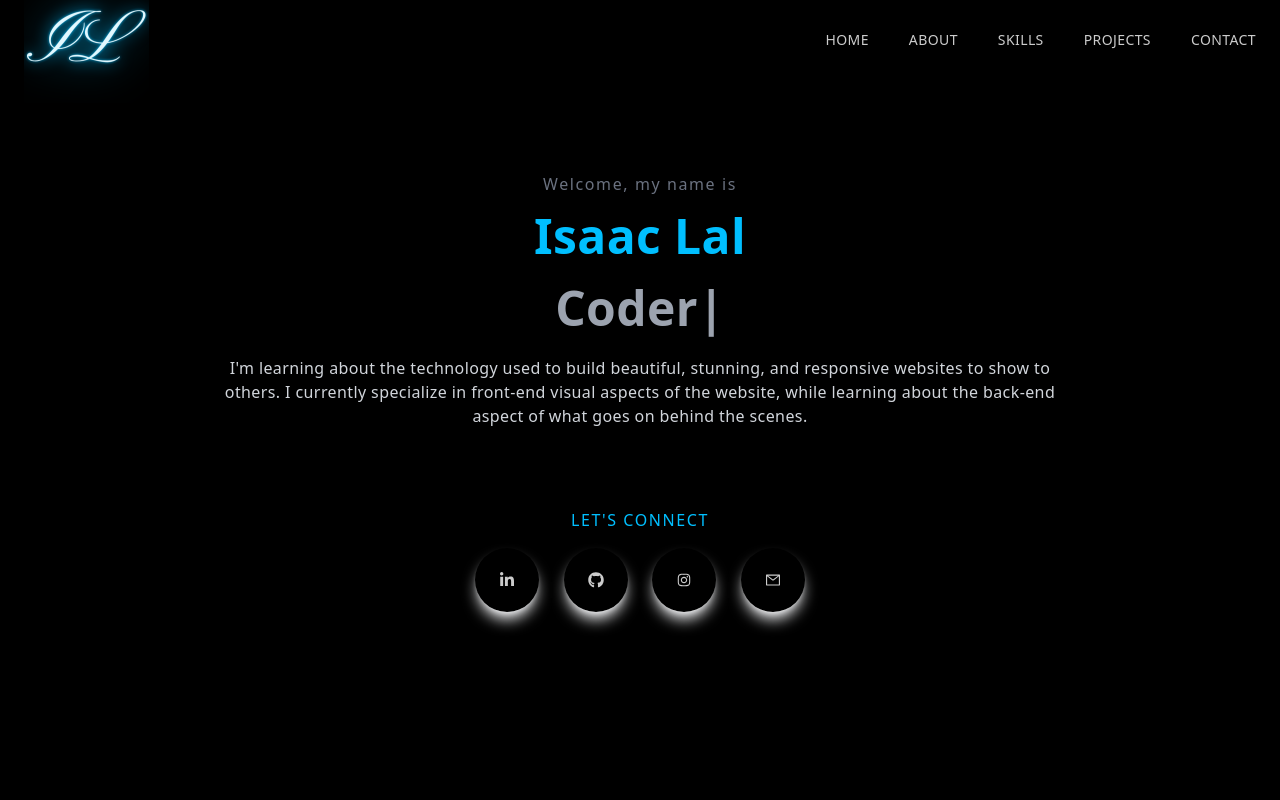
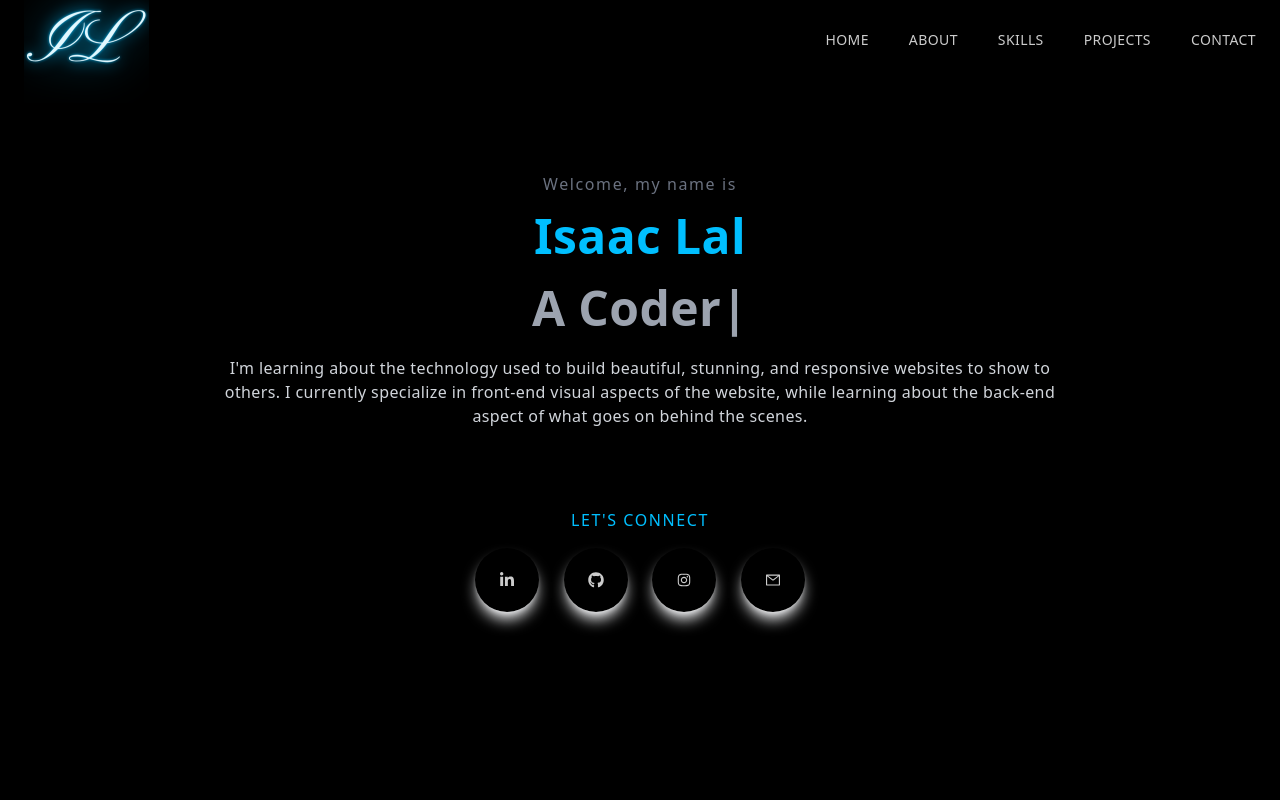
Before and after one commit to isaac-lal/portfolio-website, a React (Vite) app: page / in a window 1280 px wide. Shown: the top 800 px of the page. Built offline with nearby package versions, Linux system fonts and the light colour scheme; the HTML template or start-up script is replaced by a standard one.

Commit message:
Fixed animated typing

```diff
--- a/src/components/Contact.jsx
+++ b/src/components/Contact.jsx
@@ -31,10 +31,7 @@ const Contact = () => {
   };
 
   return (
-    <div
-      id='contact'
-      className='w-full lg:h-screen flex items-center'
-    >
+    <div id='contact' className='w-full lg:h-screen flex items-center'>
       <div className='max-w-[1240px] m-auto px-2 py-16 w-full'>
         <p className='text-xl tracking-widest uppercase text-[#00bfff]'>
           Contact
--- a/src/components/Home.jsx
+++ b/src/components/Home.jsx
@@ -1,46 +1,34 @@
 import React from 'react';
 import { AiOutlineMail, AiOutlineInstagram } from 'react-icons/ai';
 import { FaLinkedinIn, FaGithub } from 'react-icons/fa';
-import {TypeAnimation} from 'react-type-animation';
+import { TypeAnimation } from 'react-type-animation';
 
 const Main = () => {
   return (
     <div id='home' className='w-full h-screen text-center'>
       <div className='max-w-[1240px] w-full h-full mx-auto p-2 flex justify-center items-center'>
         <div>
-          <p className='tracking-widest text-gray-500'>
-            Welcome, my name is
-          </p>
+          <p className='tracking-widest text-gray-500'>Welcome, my name is</p>
           <h1 className='text-5xl py-4 text-gray-400'>
             <span className='text-[#00bfff]'>Isaac Lal</span>
           </h1>
           <h2 className='py-4 justify-center flex sm:text-2xl text-xl text-gray-400'>
             <TypeAnimation
               sequence={[
-                'Developer',
+                'A Developer',
                 3500,
-                'Coder',
+                'A Coder',
                 3500,
-                'Tech Enthusiast',
+                'A Website Creator',
                 3500,
-                'Tech Fanatic',
+                'A Tech Enthusiast',
                 3500,
-                'Website Creator',
+                'A Digital Consumer',
                 3500,
-                'App Creator',
+                'A Nerd',
                 3500,
-                'Very Lazy',
+                'A Nice Person',
                 3500,
-                'Nice Person',
-                3500,
-                'Nerd',
-                3500,
-                'One Piece Fan...',
-                3500,
-                'Human.',
-                3500,
-                'The End.',
-                1000,
               ]}
               wrapper='div'
               cursor={true}
```
